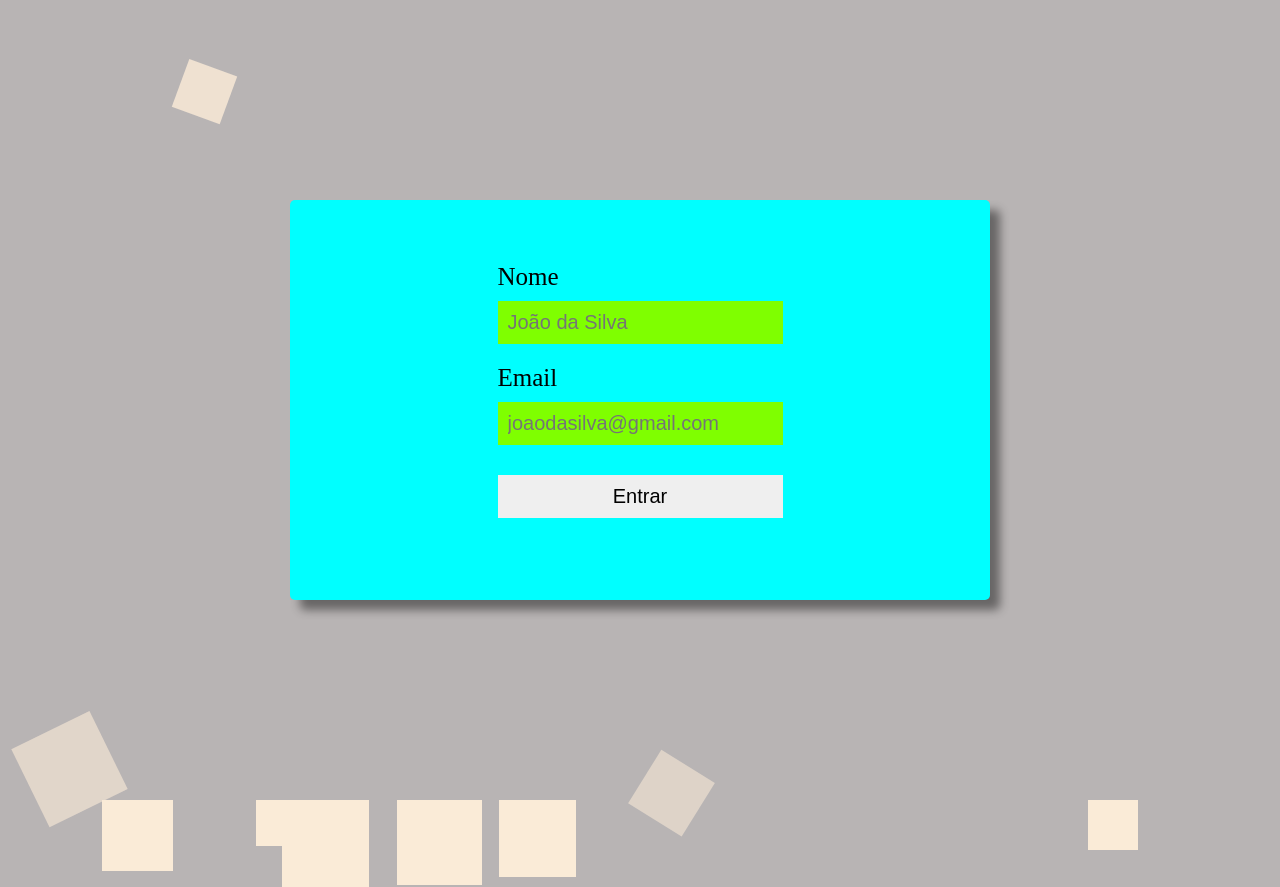
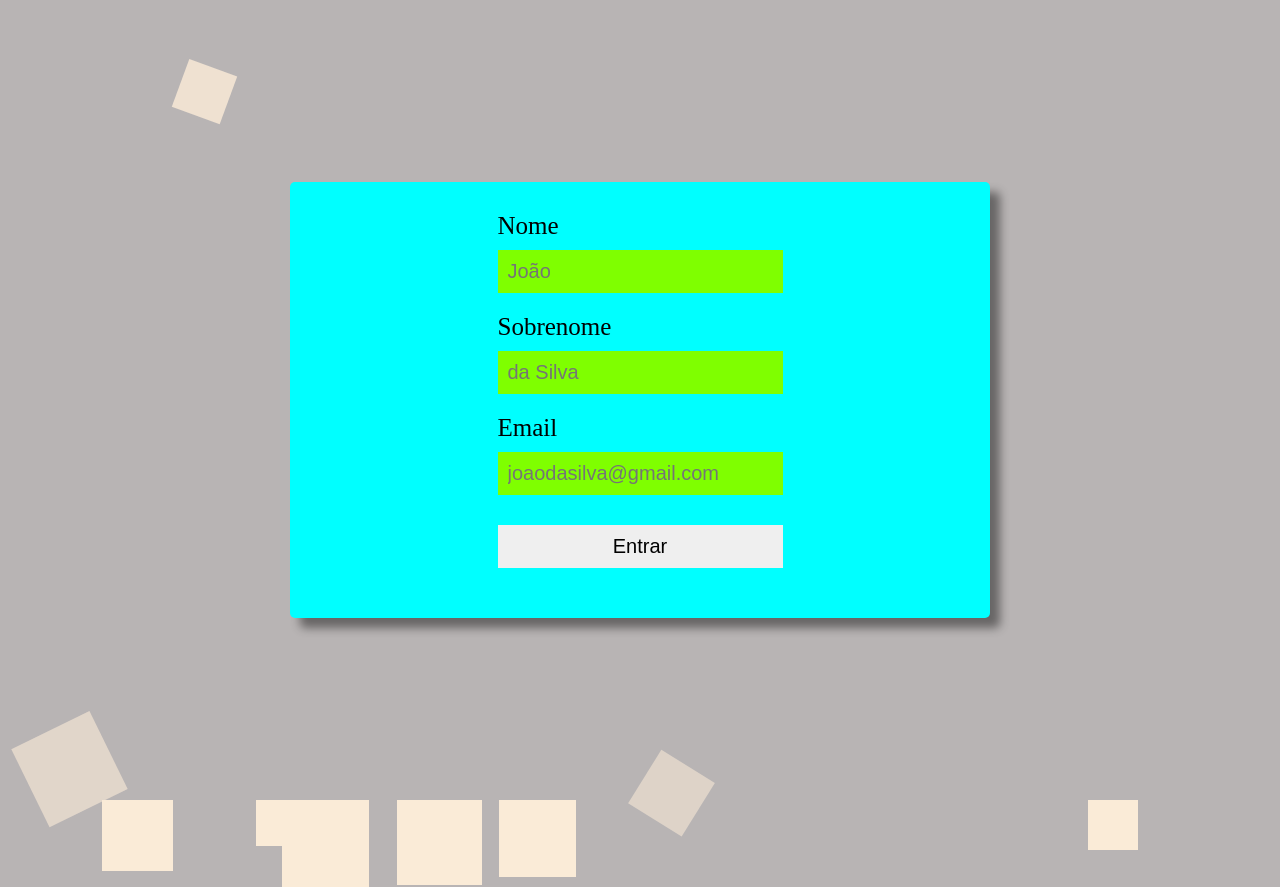
Before and after one commit to NascimentoTalesDev/animated-form, a plain HTML site: page index.html in a window 1280 px wide. Drawn offline with Linux system fonts and the light colour scheme.

Commit message:
iniciando

```diff
--- a/index.html
+++ b/index.html
@@ -15,7 +15,9 @@
             <div class="form-container">
                 <form action="" class="form" method="post">
                     <label for="">Nome</label>
-                    <input type="text" name="nome" id="nome" placeholder="João da Silva ">
+                    <input type="text" name="nome" id="nome" placeholder="João">
+                    <label for="">Sobrenome</label>
+                    <input type="text" name="nome" id="nome" placeholder="da Silva ">
                     <label for="">Email</label>
                     <input type="email" name="email" id="email" placeholder="joaodasilva@gmail.com">
                     <button type="submit">Entrar</button>
--- a/src/styles/collors/collors.scss
+++ b/src/styles/collors/collors.scss
@@ -1 +1,2 @@
 $backgroundColor: rgb(184, 180, 180);
+$backgroundColorFormContainer: aqua;
--- a/src/styles/style/style.scss
+++ b/src/styles/style/style.scss
@@ -7,12 +7,12 @@
     width: 100%;
     height: 100%;
     .form-container{
-        background-color: aqua;
+        background-color: $backgroundColorFormContainer
         display: flex;
         flex-direction: column;
-        height: 50%;
+        padding: 2rem 0;
         max-width: 700px;
-        width: 90%;
+        width: 80%;
         border-radius: 0.5rem;
         justify-content: center;
         align-items: center;
```
Also changed, not shown: src/styles/style/style.css, 1 other file.
